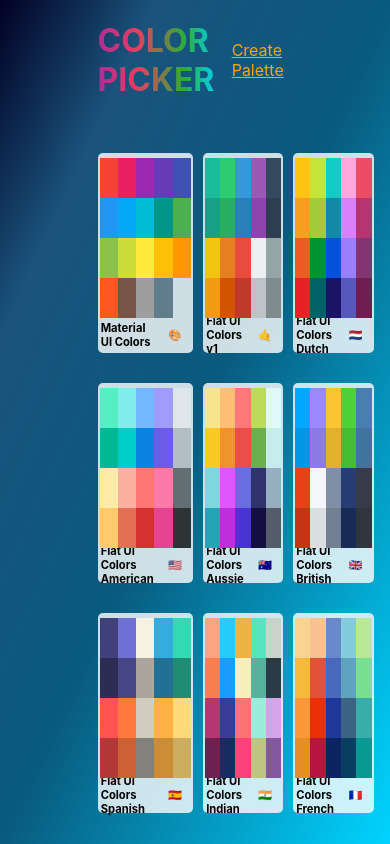
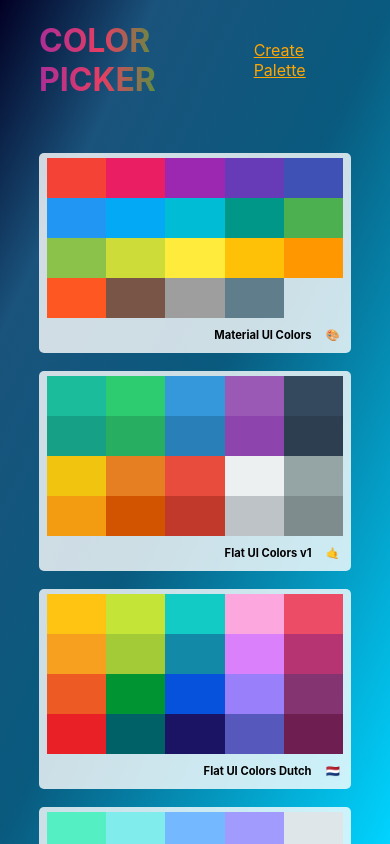
Before and after one commit to kylenguyen1014/MaterialUI_React_withHooks, a React (Create React App) app: page / in a window 390 px wide. Built offline with nearby package versions, Linux system fonts and the light colour scheme.

Commit message:
make PaletteList responsive

```diff
--- a/src/MiniPalette.js
+++ b/src/MiniPalette.js
@@ -27,6 +27,7 @@
         '&:hover' :{
             transform: 'scale(1.075)',
         },
+
         // '& button':{
         //     padding: '5px',
         //     backgroundColor: 'rgba(255, 255, 255, 0.5)',
--- a/src/PaletteList.js
+++ b/src/PaletteList.js
@@ -9,6 +9,7 @@
 import DialogContent from '@material-ui/core/DialogContent';
 import DialogContentText from '@material-ui/core/DialogContentText';
 import DialogTitle from '@material-ui/core/DialogTitle';
+import down from './ResponsiveHelper';
 
 const styles = {
     root: {
@@ -26,6 +27,15 @@
         // alignItems: 'center',
         marginLeft: 'auto',
         marginRight: 'auto',
+        [down('lg')]: {
+            width: '60%'
+        },
+        [down('md')]: {
+            width: '70%'
+        },
+        [down('xs')]: {
+            width: '80%'
+        },
     },
     heading: {
         display: 'flex',
@@ -46,12 +56,14 @@
         gridTemplateColumns: 'repeat(3, 1fr)',
         gridGap: '5%',
         marginTop: '2rem',
-        // height: '100%',
-        // marginLeft: 'auto',
-        // marginRight: 'auto',
-    },
-    miniBox: {
-
+        [down('md')]: {
+            gridTemplateColumns: 'repeat(2, 1fr)',
+            gridGap: '3%',
+        },
+        [down('xs')]: {
+            gridTemplateColumns: 'repeat(1, 1fr)',
+            gridGap: '1%',
+        },
     }
 }
 function PaletteList(props) {
--- /dev/null
+++ b/src/ResponsiveHelper.js
@@ -0,0 +1,7 @@
+
+const down = (size) => {
+    const sizes = { xs : '576px', sm:'768px', md:'992px', lg: '1400px'};
+    return `@media (max-width: ${sizes[size]})`
+};
+
+export default down;
```
